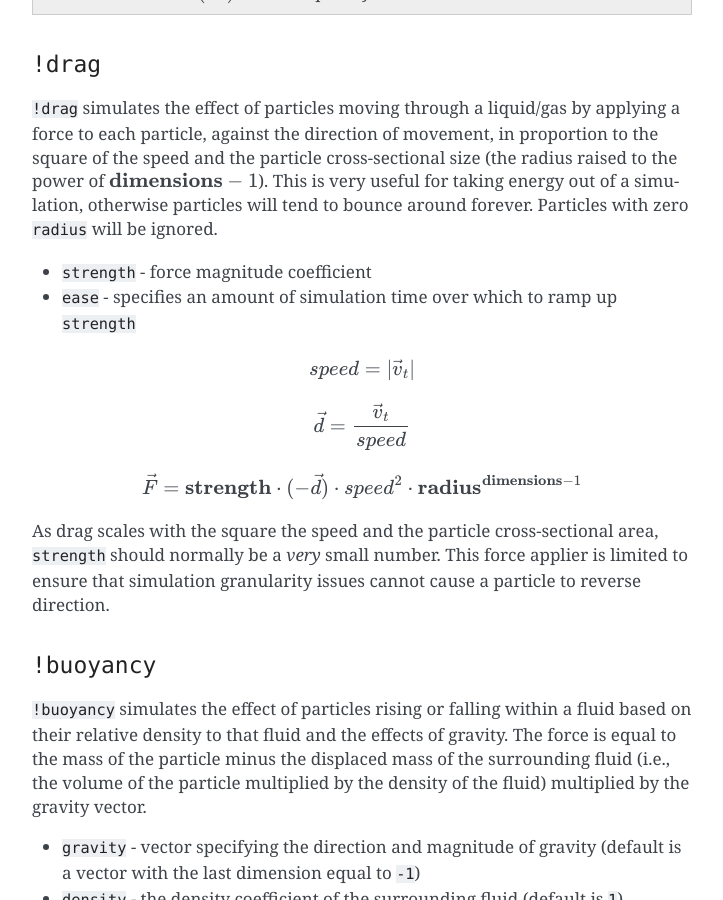
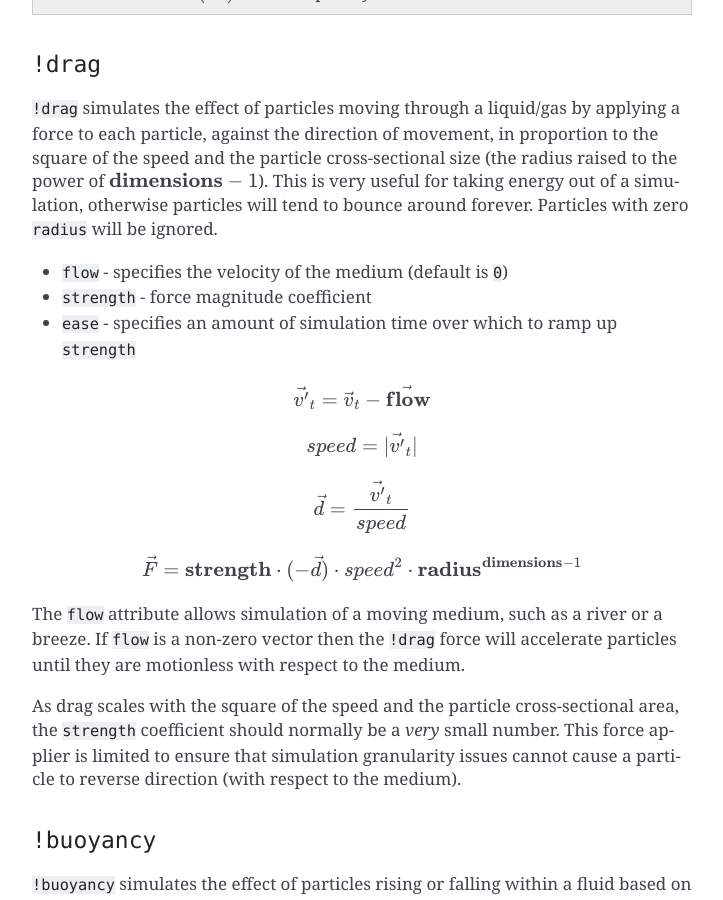
Before and after one commit to jonathanhogg/flitter, a Sphinx documentation site: the page built from docs/physics.md, in a window 1280 px wide and 900 px high, scrolled down 8230 px. Shown: the whole window, without its empty margins (388-1111 px from the left). Built offline with Sphinx 7.4.7, drawn with Linux system fonts in a browser that asks for light colours.

Commit message:
Add support for flowing `!drag` medium

````diff
--- a/docs/physics.md
+++ b/docs/physics.md
@@ -395,16 +395,21 @@ proportion to the square of the speed and the particle cross-sectional size
 very useful for taking energy out of a simulation, otherwise particles will
 tend to bounce around forever. Particles with zero `radius` will be ignored.
 
+- `flow` - specifies the velocity of the medium (default is `0`)
 - `strength` - force magnitude coefficient
 - `ease` - specifies an amount of simulation time over which to ramp up
 `strength`
 
 ```{math}
-{speed} = |\vec{v}_t|
+\vec{v'}_t = \vec{v}_t - \vec{\textbf{flow}}
 ```
 
 ```{math}
-\vec{d} = { \vec{v}_t \over {speed} }
+{speed} = |\vec{v'}_t|
+```
+
+```{math}
+\vec{d} = { \vec{v'}_t \over {speed} }
 ```
 
 ```{math}
@@ -412,10 +417,14 @@ tend to bounce around forever. Particles with zero `radius` will be ignored.
 \textbf{radius}^{\textbf{dimensions} - 1}
 ```
 
-As drag scales with the square the speed and the particle cross-sectional area,
-`strength` should normally be a *very* small number. This force applier is
-limited to ensure that simulation granularity issues cannot cause a particle to
-reverse direction.
+The `flow` attribute allows simulation of a moving medium, such as a river or
+a breeze. If `flow` is a non-zero vector then the `!drag` force will accelerate
+particles until they are motionless with respect to the medium.
+
+As drag scales with the square of the speed and the particle cross-sectional
+area, the `strength` coefficient should normally be a *very* small number. This
+force applier is limited to ensure that simulation granularity issues cannot
+cause a particle to reverse direction (with respect to the medium).
 
 ### `!buoyancy`
 
````
Also changed, not shown: 1 other file.
